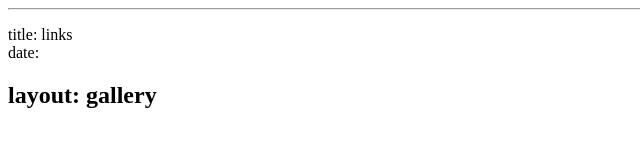
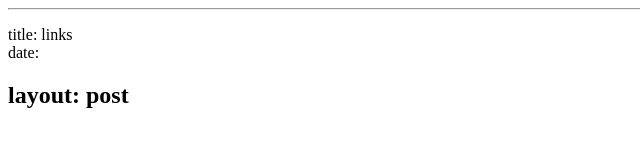
Before and after one commit to weiyuzx/weiyuzx.github.io, a plain HTML site: page links/index.html in a window 1280 px wide. Shown: the full height of the page, 0-640 px from the left. Drawn offline with Linux system fonts and the light colour scheme.

Commit message:
Site updated: 2018-03-28 22:36:08

```diff
--- a/links/index.html
+++ b/links/index.html
@@ -1,3 +1,3 @@
 <hr>
 <p>title: links<br>date:</p>
-<h2 id="layout-gallery"><a href="#layout-gallery" class="headerlink" title="layout: gallery"></a>layout: gallery</h2>
+<h2 id="layout-post"><a href="#layout-post" class="headerlink" title="layout: post"></a>layout: post</h2>
```
